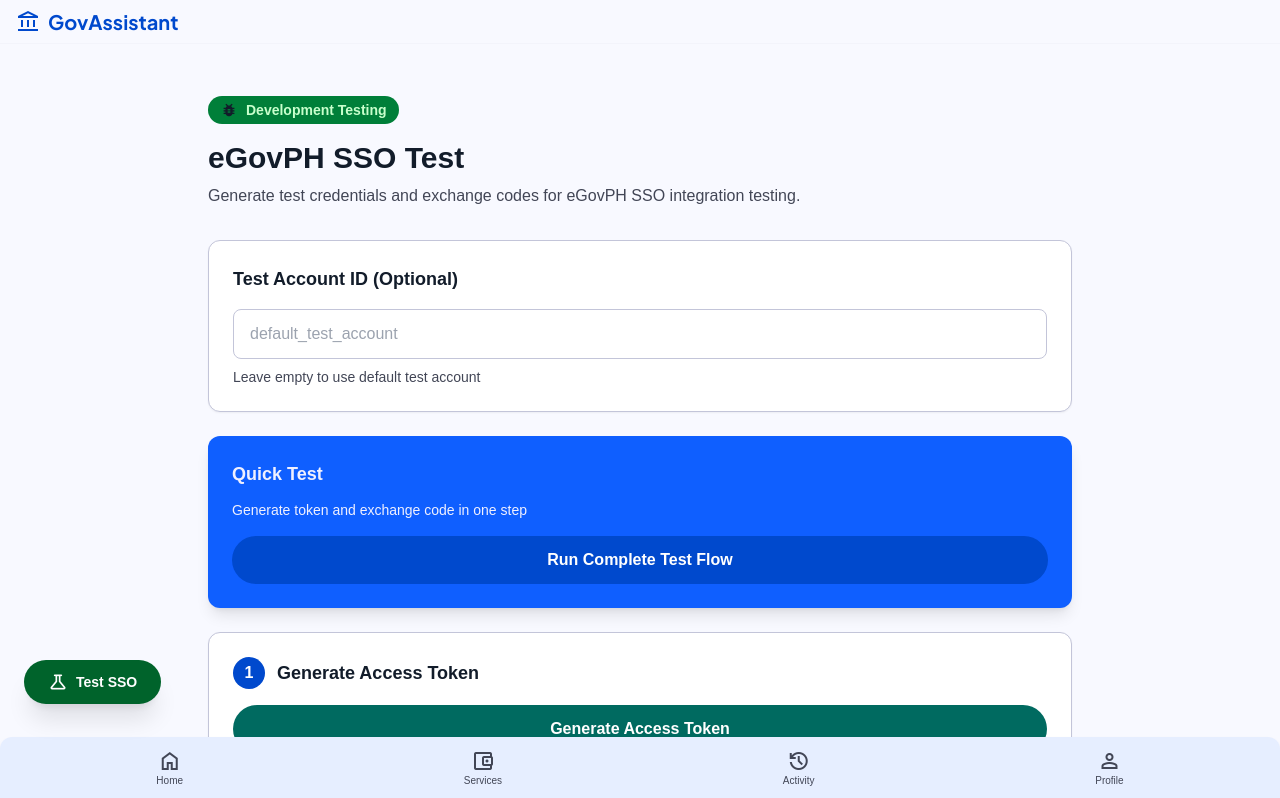
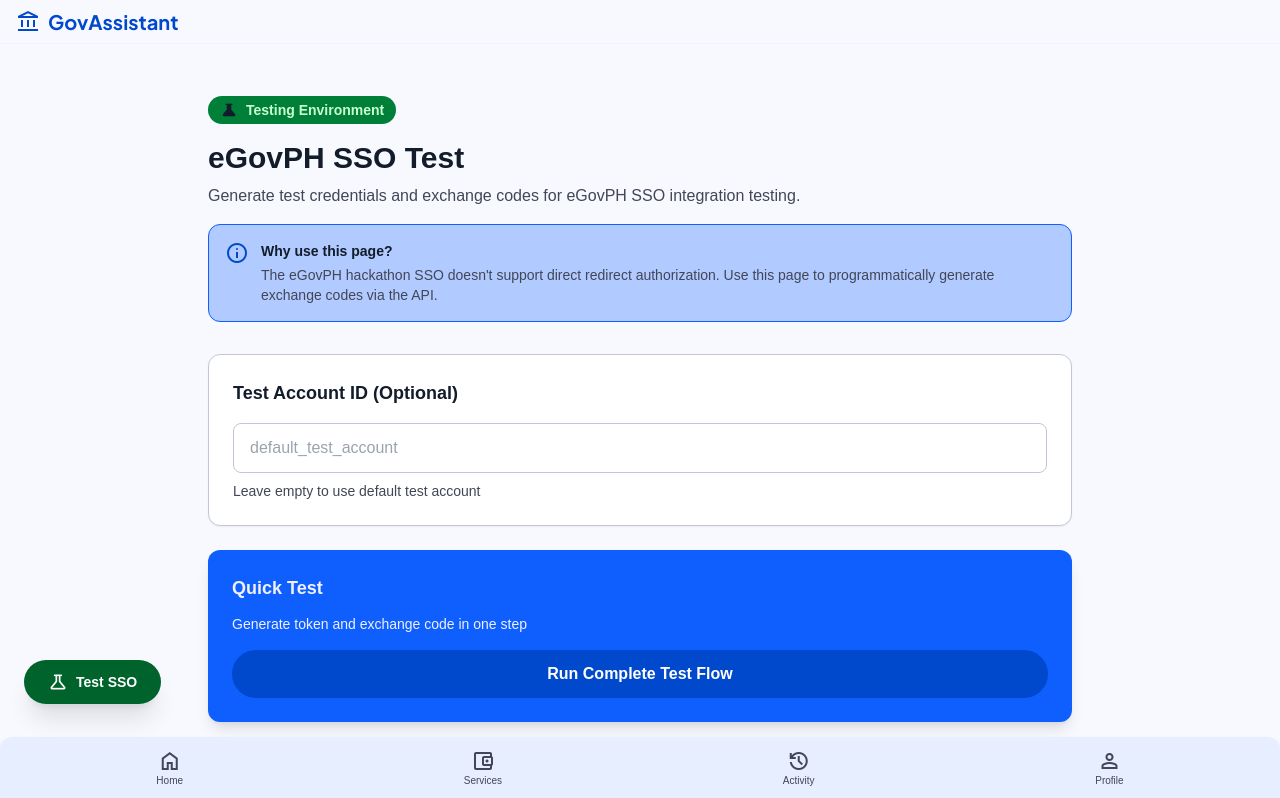
Before and after one commit to kuyajp123/eGovAI, a React (Vite) app: page /test-sso in a window 1280 px wide. Shown: the top 798 px of the page. Built offline with nearby package versions, Linux system fonts and the light colour scheme; no server answers; a web font is replaced by a local one.

Commit message:
Update SSO flow: redirect to test page instead of 403 authorize endpoint

```diff
--- a/src/App.tsx
+++ b/src/App.tsx
@@ -20,8 +20,6 @@
 import NotificationsPage from './pages/NotificationsPage'
 
 function App() {
-  const isDevelopment = import.meta.env.DEV
-
   return (
     <AuthProvider>
       <BrowserRouter>
@@ -29,7 +27,7 @@
         <Routes>
           <Route path="/" element={<WelcomePage />} />
           <Route path="/egovph/sso" element={<SSOCallbackPage />} />
-          {isDevelopment && <Route path="/test-sso" element={<TestSSOPage />} />}
+          <Route path="/test-sso" element={<TestSSOPage />} />
           <Route path="/home" element={<ProtectedRoute><Dashboard /></ProtectedRoute>} />
           <Route path="/services" element={<ProtectedRoute><Dashboard /></ProtectedRoute>} />
           <Route path="/activity" element={<ProtectedRoute><ActivityPage /></ProtectedRoute>} />
--- a/src/components/DevTestButton.tsx
+++ b/src/components/DevTestButton.tsx
@@ -2,9 +2,6 @@
 
 const DevTestButton = () => {
   const navigate = useNavigate()
-  const isDevelopment = import.meta.env.DEV
-
-  if (!isDevelopment) return null
 
   return (
     <button
--- a/src/components/EGovSignInButton.tsx
+++ b/src/components/EGovSignInButton.tsx
@@ -1,13 +1,19 @@
-import { EGOV_CONFIG, getFullSsoCallbackUrl } from '../config/egov.config'
+import { EGOV_CONFIG } from '../config/egov.config'
+import { useNavigate } from 'react-router-dom'
 
 const EGovSignInButton = () => {
+  const navigate = useNavigate()
+
   const handleSignIn = () => {
-    // Redirect to eGovPH SSO with callback URL
-    const callbackUrl = encodeURIComponent(getFullSsoCallbackUrl())
-    const ssoUrl = `${EGOV_CONFIG.egovSsoUrl}/authorize?callback=${callbackUrl}`
-
-    // Redirect to eGovPH SSO
-    window.location.href = ssoUrl
+    // For hackathon, redirect to test SSO page in dev mode
+    // In production, you would need to register your domain with eGovPH
+    if (import.meta.env.DEV) {
+      navigate('/test-sso')
+    } else {
+      // For production, show instructions
+      alert('Please use the Test SSO page to generate an exchange code, or contact eGovPH to register your production domain.')
+      navigate('/test-sso')
+    }
   }
 
   return (
--- a/src/components/Header.tsx
+++ b/src/components/Header.tsx
@@ -6,7 +6,7 @@
   const location = useLocation()
   const { isAuthenticated } = useAuth()
 
-  const showNotifications = isAuthenticated && !['/', '/egovph/sso'].includes(location.pathname)
+  const showNotifications = isAuthenticated && !['/', '/egovph/sso', '/test-sso'].includes(location.pathname)
 
   return (
     <header className="bg-surface flex justify-between items-center px-margin-mobile h-touch-target w-full z-50 fixed top-0 border-b border-outline-variant/10">
--- a/src/pages/TestSSOPage.tsx
+++ b/src/pages/TestSSOPage.tsx
@@ -99,14 +99,25 @@
       <div className="mb-8">
         <div className="inline-flex items-center gap-2 px-3 py-1 bg-tertiary-container rounded-full mb-4">
           <span className="material-symbols-outlined text-[18px]" style={{ fontVariationSettings: "'FILL' 1" }}>
-            bug_report
+            science
           </span>
-          <span className="text-sm font-bold text-on-tertiary-container">Development Testing</span>
+          <span className="text-sm font-bold text-on-tertiary-container">Testing Environment</span>
         </div>
         <h1 className="text-3xl font-bold text-on-surface mb-2">eGovPH SSO Test</h1>
-        <p className="text-on-surface-variant">
+        <p className="text-on-surface-variant mb-4">
           Generate test credentials and exchange codes for eGovPH SSO integration testing.
         </p>
+        <div className="bg-primary-container/30 border border-primary-container p-4 rounded-xl">
+          <div className="flex gap-3">
+            <span className="material-symbols-outlined text-primary">info</span>
+            <div className="flex-1 text-sm">
+              <p className="font-bold text-on-surface mb-1">Why use this page?</p>
+              <p className="text-on-surface-variant">
+                The eGovPH hackathon SSO doesn't support direct redirect authorization. Use this page to programmatically generate exchange codes via the API.
+              </p>
+            </div>
+          </div>
+        </div>
       </div>
 
       {error && (
```
